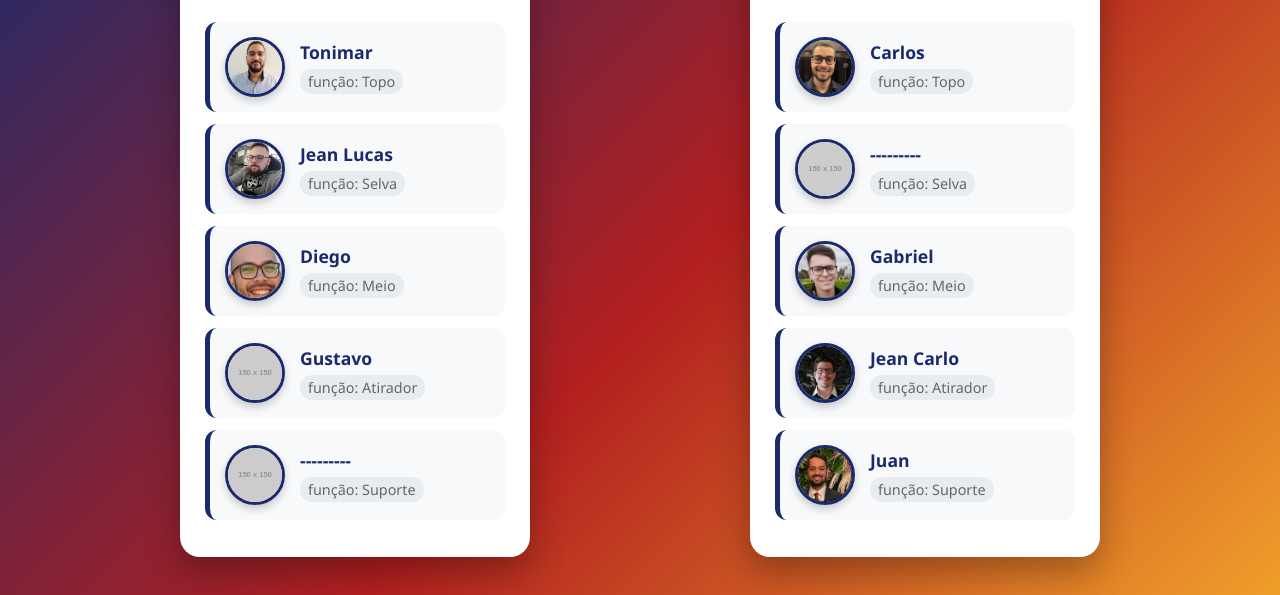
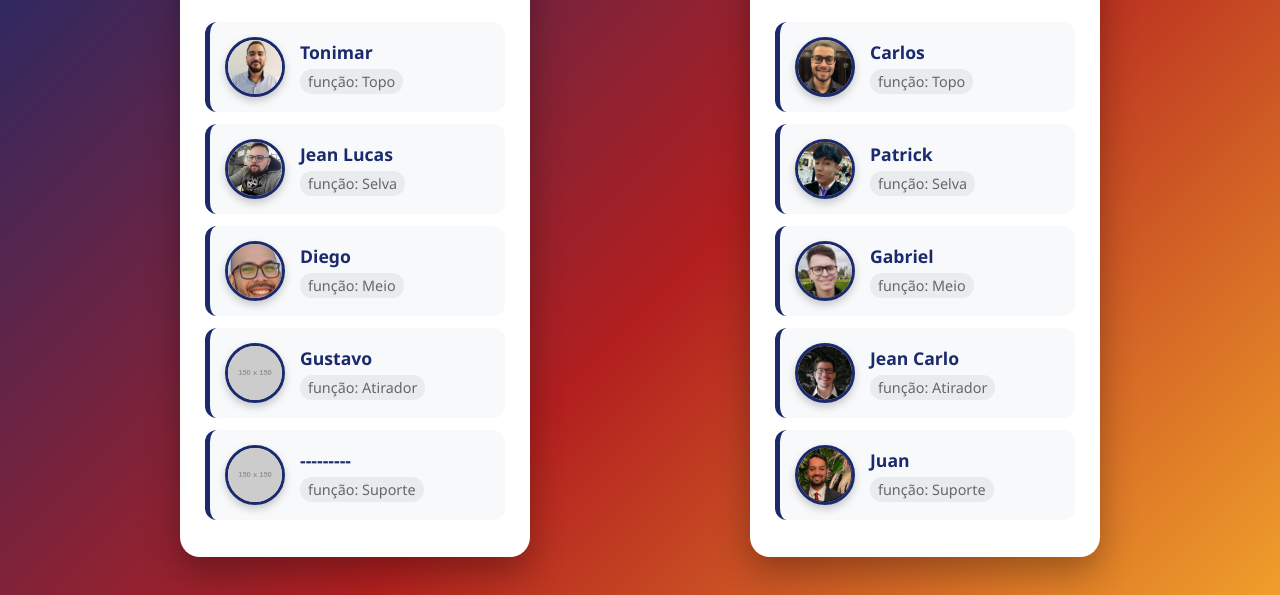
Before and after one commit to Jeluskinha/Robson-gameplay, a plain HTML site: page index.html in a window 1280 px wide. Shown: the part 163-758 px from the top of the page. Drawn offline with Linux system fonts and the light colour scheme; placeholder pictures from the web are drawn by us; files whose address does not match are found by name.

Commit message:
feat: adicionando patrick

```diff
--- a/index.html
+++ b/index.html
@@ -80,9 +80,9 @@
                         </div>
                     </li>
                     <li class="player">
-                        <img src="https://via.placeholder.com/150/e52e71/ffffff?text=PM" alt="---------" class="player-photo">
+                        <img src="./fotos/patrick.png" alt="Patrick" class="player-photo">
                         <div class="player-info">
-                            <div class="player-name">---------</div>
+                            <div class="player-name">Patrick</div>
                             <div class="player-position">função: Selva</div>
                         </div>
                     </li>
```
Also changed, not shown: fotos/patrick.png (added).
